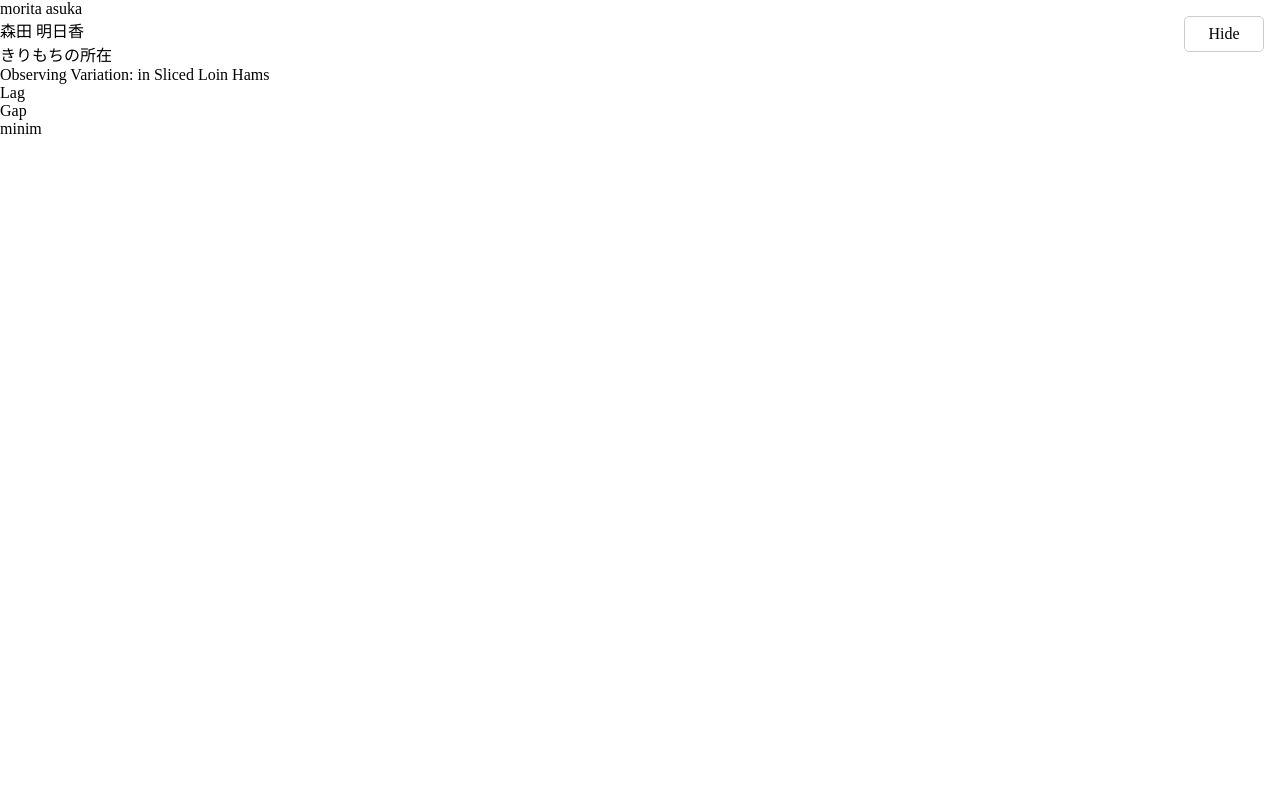
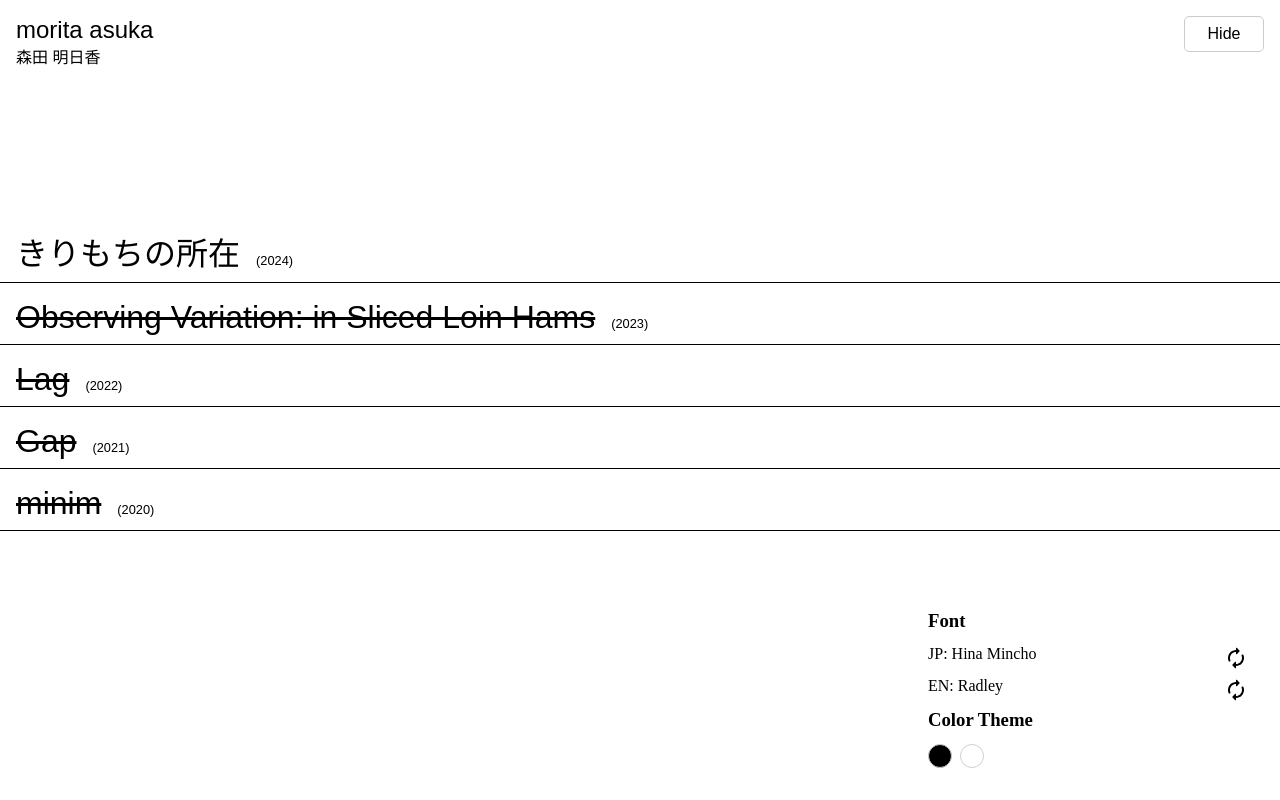
Before and after one commit to k1105/ymgs-playground, a Next.js app: page / in a window 1280 px wide. Both pictures are taken after a click on the element "Show". Built offline with nearby package versions, Linux system fonts and the light colour scheme; a web font is replaced by a local one.

Commit message:
ハンバーガーメニューのUIを修正

```diff
--- a/components/FontTester.tsx
+++ b/components/FontTester.tsx
@@ -189,15 +189,20 @@ export const FontTester = ({
   const [jaDisplayIndex, setJaDisplayIndex] = useState<number>(0);
   const [enDisplayIndex, setEnDisplayIndex] = useState<number>(0);
   useEffect(() => {
+    jaFontRef.current!.innerText = `JP: ${jaFonts[0].name}`;
+    enFontRef.current!.innerText = `EN: ${enFonts[0].name}`;
+  }, []);
+
+  useEffect(() => {
     setJaDisplayIndex(jaIndex % jaFonts.length);
   }, [jaIndex]);
 
   useEffect(() => {
-    jaFontRef.current!.innerText = jaFonts[jaDisplayIndex].name;
+    jaFontRef.current!.innerText = `JP: ${jaFonts[jaDisplayIndex].name}`;
   }, [jaDisplayIndex]);
 
   useEffect(() => {
-    enFontRef.current!.innerText = enFonts[enDisplayIndex].name;
+    enFontRef.current!.innerText = `EN: ${enFonts[enDisplayIndex].name}`;
   }, [enDisplayIndex]);
   useEffect(() => {
     setEnDisplayIndex(enIndex % enFonts.length);
--- a/components/HambergerMenu.tsx
+++ b/components/HambergerMenu.tsx
@@ -1,6 +1,18 @@
-import { useState } from "react";
+import { SetStateAction, useState, Dispatch, RefObject } from "react";
+import { RoundAutorenew } from "./icones/RoundAutoRenew";
+import Link from "next/link";
 
-export const HambergerMenu = () => {
+export const HambergerMenu = ({
+  setJaIndex,
+  setEnIndex,
+  jaFontRef,
+  enFontRef,
+}: {
+  setJaIndex: Dispatch<SetStateAction<number>>;
+  setEnIndex: Dispatch<SetStateAction<number>>;
+  jaFontRef: RefObject<HTMLParagraphElement | null>;
+  enFontRef: RefObject<HTMLParagraphElement | null>;
+}) => {
   const [isOpen, setIsOpen] = useState<boolean>(false);
   return (
     <>
@@ -13,27 +25,110 @@ export const HambergerMenu = () => {
         {isOpen ? "Hide" : "Show"}
       </p>
       <div className={`container ${isOpen && "active"}`}>
-        <p>morita asuka</p>
-        <p>森田 明日香</p>
+        <div className="name-container">
+          <p className="ja">morita asuka</p>
+          <p className="en">森田 明日香</p>
+        </div>
+
         <div className="work-list">
-          <div>
-            <p>きりもちの所在</p>
+          <div className="work-title-container">
+            <Link
+              href={"/only-text"}
+              className="link"
+              style={{ textDecoration: "none", color: "black" }}
+            >
+              きりもちの所在<span className="year">(2024)</span>
+            </Link>
           </div>
-          <div>
-            <p>Observing Variation: in Sliced Loin Hams</p>
+          <div className="work-title-container">
+            <p>
+              <s>Observing Variation: in Sliced Loin Hams</s>
+              <span className="year">(2023)</span>
+            </p>
           </div>
-          <div>
-            <p>Lag</p>
+          <div className="work-title-container">
+            <p>
+              <s>Lag</s>
+              <span className="year">(2022)</span>
+            </p>
           </div>
-          <div>
-            <p>Gap</p>
+          <div className="work-title-container">
+            <p>
+              <s>Gap</s>
+              <span className="year">(2021)</span>
+            </p>
           </div>
-          <div>
-            <p>minim</p>
+          <div className="work-title-container">
+            <p>
+              <s>minim</s>
+              <span className="year">(2020)</span>
+            </p>
+          </div>
+        </div>
+
+        <div className="style-tester">
+          <div className="font-tester">
+            <h3 className="title">Font</h3>
+            <div className="font-information">
+              <p ref={jaFontRef} />
+              <button
+                className="renew-button"
+                onClick={() => setJaIndex((prev) => prev + 1)}
+              >
+                <RoundAutorenew />
+              </button>
+            </div>
+            <div className="font-information">
+              <p ref={enFontRef} />
+              <button
+                className="renew-button"
+                onClick={() => setEnIndex((prev) => prev + 1)}
+              >
+                <RoundAutorenew />
+              </button>
+            </div>
+          </div>
+          <h3 className="title">Color Theme</h3>
+          <div className="color-tips-container">
+            <div className="color-tip black" />
+            <div className="color-tip white" />
           </div>
         </div>
       </div>
+
       <style jsx>{`
+        .style-tester {
+          position: fixed;
+          width: 20rem;
+          bottom: 2rem;
+          right: 2rem;
+          font-family: Noto_Sans_JP serif;
+        }
+        .work-list {
+          margin-top: 20vh;
+          font-size: 2rem;
+          display: flex;
+          flex-direction: column;
+          gap: 1rem;
+        }
+
+        .work-title-container {
+          border-bottom: 0.5px solid black;
+          padding-bottom: 0.5rem;
+          padding-left: 1rem;
+        }
+
+        .link {
+          a {
+            text-decoration: none;
+          }
+        }
+
+        .year {
+          font-size: 0.8rem;
+          padding-left: 1rem;
+        }
+
         .toggle-button {
           position: fixed;
           top: 1rem;
@@ -56,7 +151,54 @@ export const HambergerMenu = () => {
           height: 100vh;
           opacity: 0;
           pointer-events: none;
-          transition: all 1s ease;
+          transition: all 300ms ease;
+          background: white;
+        }
+
+        .name-container {
+          margin-top: 1rem;
+          margin-left: 1rem;
+          display: flex;
+          flex-direction: column;
+          .ja {
+            font-size: 1.5rem;
+          }
+        }
+
+        .title {
+          margin-bottom: 0.8rem;
+        }
+
+        .font-information {
+          display: flex;
+          text-align: right;
+          justify-content: space-between;
+          height: 2rem;
+        }
+
+        .renew-button {
+          background: none;
+          border: none;
+          font-size: 1.5rem;
+        }
+
+        .color-tips-container {
+          display: flex;
+          gap: 0.5rem;
+        }
+
+        .color-tip {
+          border: 1px solid #ccc;
+          border-radius: 50%;
+          width: 1.5rem;
+          height: 1.5rem;
+        }
+
+        .color-tip.black {
+          background: black;
+        }
+
+        .color-tip.white {
           background: white;
         }
 
@@ -64,6 +206,11 @@ export const HambergerMenu = () => {
           opacity: 1;
           pointer-events: auto;
         }
+
+        @media screen and (max-width: 600px) {
+          .style-tester {
+          }
+        }
       `}</style>
     </>
   );
--- /dev/null
+++ b/components/icones/RoundAutoRenew.tsx
@@ -0,0 +1,18 @@
+import { SVGProps } from "react";
+
+export function RoundAutorenew(props: SVGProps<SVGSVGElement>) {
+  return (
+    <svg
+      xmlns="http://www.w3.org/2000/svg"
+      width="1em"
+      height="1em"
+      viewBox="0 0 24 24"
+      {...props}
+    >
+      <path
+        fill="currentColor"
+        d="M12 6v1.79c0 .45.54.67.85.35l2.79-2.79c.2-.2.2-.51 0-.71l-2.79-2.79a.5.5 0 0 0-.85.36V4c-4.42 0-8 3.58-8 8c0 1.04.2 2.04.57 2.95c.27.67 1.13.85 1.64.34c.27-.27.38-.68.23-1.04C6.15 13.56 6 12.79 6 12c0-3.31 2.69-6 6-6m5.79 2.71c-.27.27-.38.69-.23 1.04c.28.7.44 1.46.44 2.25c0 3.31-2.69 6-6 6v-1.79c0-.45-.54-.67-.85-.35l-2.79 2.79c-.2.2-.2.51 0 .71l2.79 2.79a.5.5 0 0 0 .85-.35V20c4.42 0 8-3.58 8-8c0-1.04-.2-2.04-.57-2.95c-.27-.67-1.13-.85-1.64-.34"
+      ></path>
+    </svg>
+  );
+}
--- a/pages/Layout.tsx
+++ b/pages/Layout.tsx
@@ -10,24 +10,18 @@ const Layout = ({ children }: { children: ReactNode }) => {
   const enFontRef = useRef<HTMLParagraphElement>(null);
   return (
     <>
-      <div className="font-tester">
-        <button onClick={() => setJaIndex((prev) => prev + 1)}>
-          和文書体を変更
-        </button>
-        <button onClick={() => setEnIndex((prev) => prev + 1)}>
-          欧文書体を変更
-        </button>
-        <p ref={jaFontRef} />
-        <p ref={enFontRef} />
-      </div>
-
-      <HambergerMenu />
       <FontTester
         jaIndex={jaIndex}
         enIndex={enIndex}
         jaFontRef={jaFontRef}
         enFontRef={enFontRef}
       >
+        <HambergerMenu
+          setJaIndex={setJaIndex}
+          setEnIndex={setEnIndex}
+          jaFontRef={jaFontRef}
+          enFontRef={enFontRef}
+        />
         {children}
       </FontTester>
       <style jsx>{`
```
